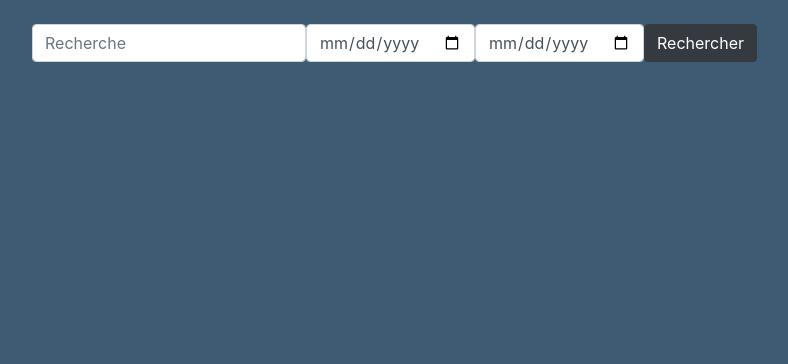
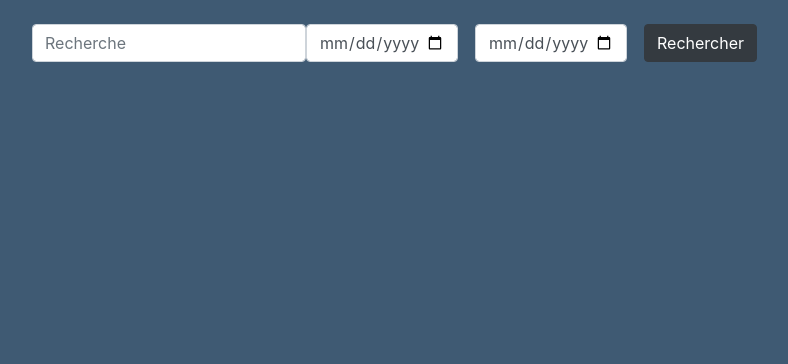
Before and after one commit to ThomasDrd/ProjectWeb2019, a CodeIgniter app: the page made by application/views/index.php in a window 1280 px wide. Shown: the part 56-420 px from the top of the page, without its empty margins (53-841 px from the left). Run offline with CodeIgniter, Linux system fonts and the light colour scheme; data that the repository does not hold is empty.

Commit message:
Barre de date recherche

```diff
--- a/application/views/copyright.php
+++ b/application/views/copyright.php
@@ -31,7 +31,7 @@ echo "<h1>Laisser un commentaire</h1>";
 </div>
 
 <div class="form-group">
-	<label for="ID_email" class="text-left">Title</label>
+	<label for="ID_email" class="text-left">Titre</label>
 	<input name="title" required type="text" class="form-control" id="ID_email" placeholder="Titre Message"
 		   value="<?= set_value('title'); ?>">
 </div>
--- a/application/views/index.php
+++ b/application/views/index.php
@@ -16,6 +16,9 @@ echo '<div class="form-group">'.form_input($research).'</div>';
 		'name' => 'dateStart',
 		'class' => 'form-control',
 		'id' => 'dateStart',
+		'maxlength' => '70',
+		'size'  => '70',
+		'style' => 'width:90%',
 		'type' => 'date');
 echo '<div class="form-group">'.form_input($dateStart).'</div>';
 
@@ -23,6 +26,9 @@ echo '<div class="form-group">'.form_input($dateStart).'</div>';
 		'name' => 'dateEnd',
 		'class' => 'form-control',
 		'id' => 'dateEnd',
+		'maxlength' => '70',
+		'size'  => '70',
+		'style' => 'width:90%',
 		'type' => 'date');
 
 echo '<div class="form-group">'.form_input($dateEnd).'</div>';
```
